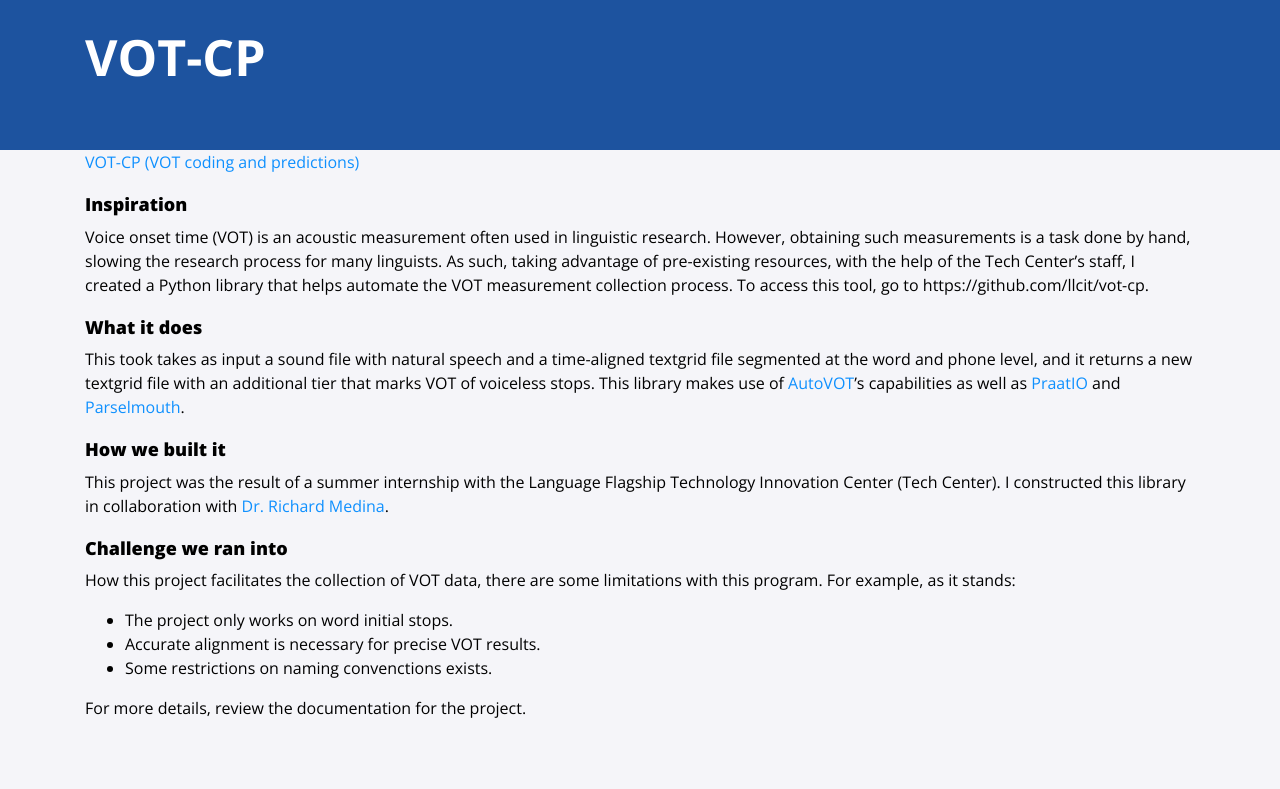
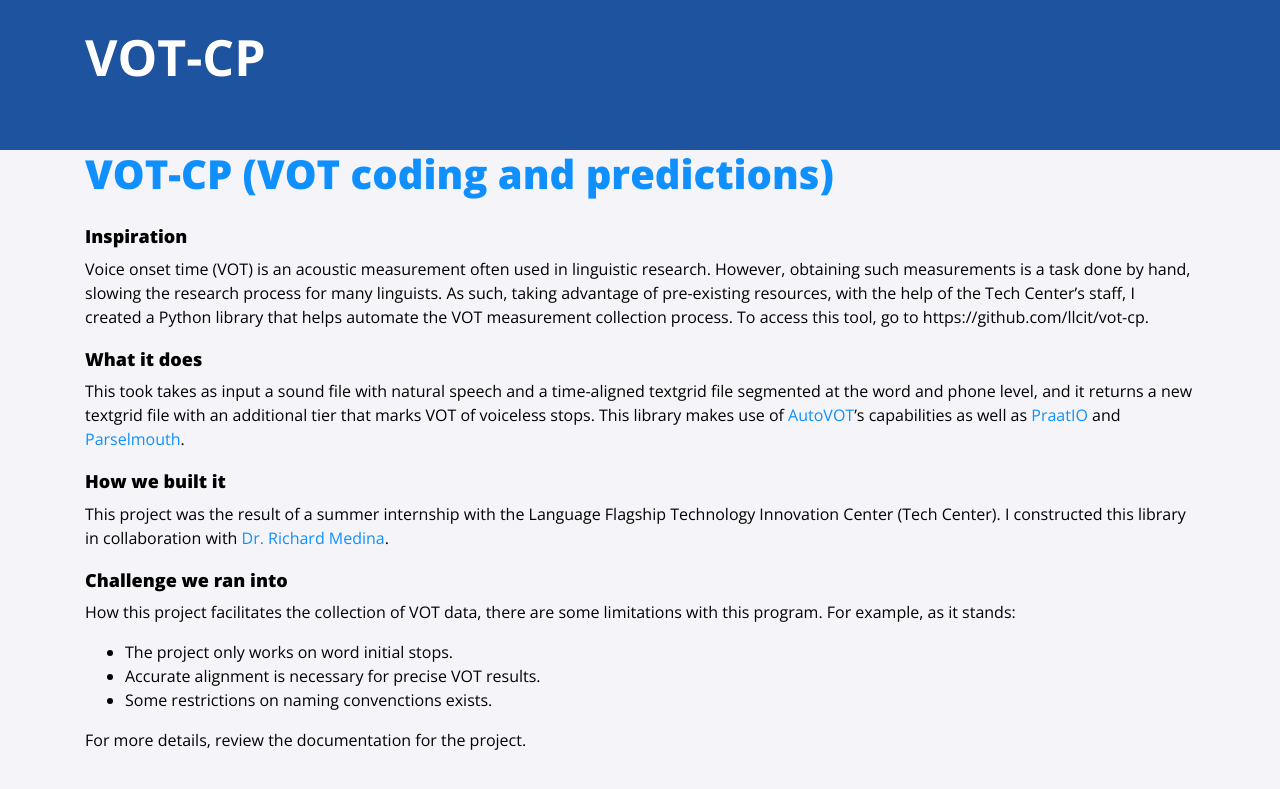
Before and after one commit to ergutierrez/ergutierrez.github.io, a Jekyll site: the page built from projects/votcp.md, in a window 1280 px wide. Shown: the top 789 px of the page. Built offline with Jekyll 4.4.1, drawn with Linux system fonts in a browser that asks for light colours; nearby versions of some CDN libraries.

Commit message:
Added title status to link

```diff
--- a/projects/votcp.md
+++ b/projects/votcp.md
@@ -3,7 +3,7 @@ title: VOT-CP
 layout: page
 ---
 
-[VOT-CP (VOT coding and predictions)](https://github.com/llcit/vot-cp)
+# [VOT-CP (VOT coding and predictions)](https://github.com/llcit/vot-cp)
 
 ## Inspiration
 
```
